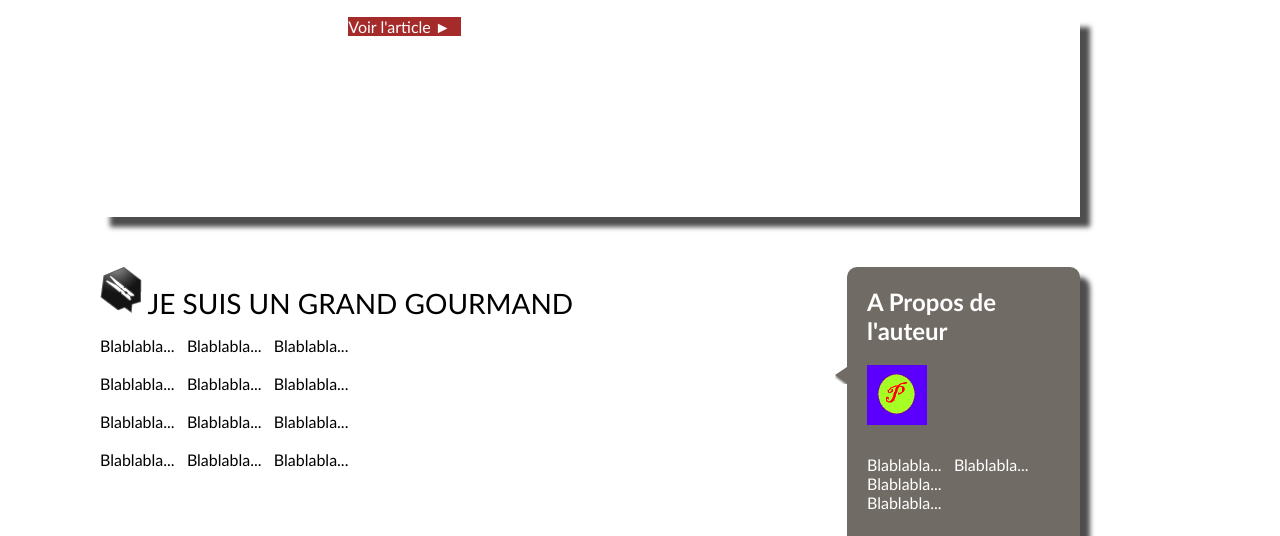
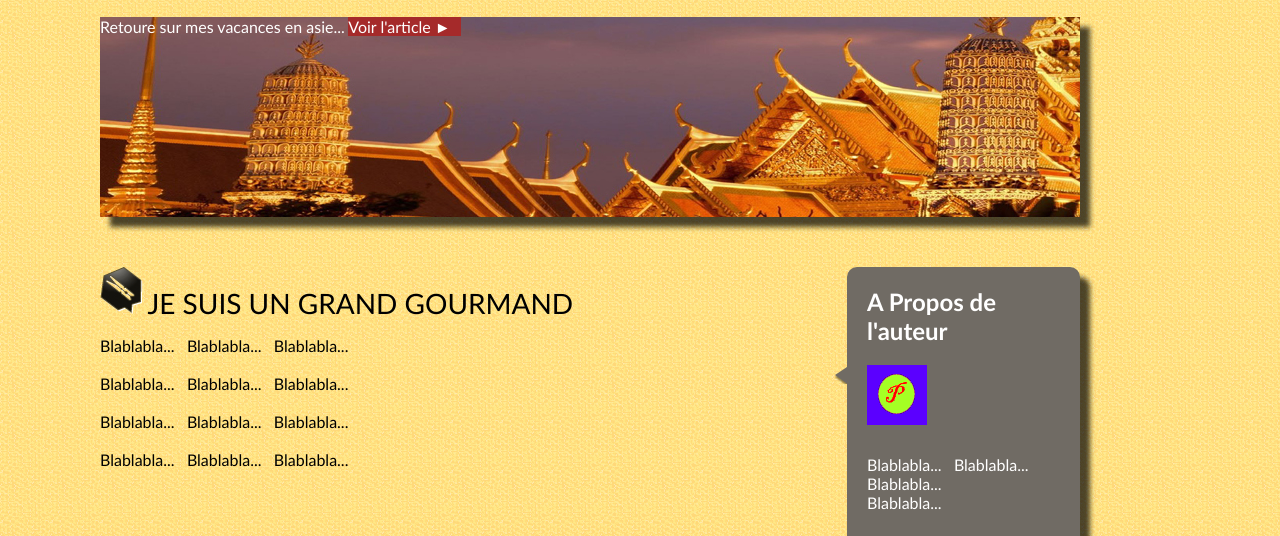
Before and after one commit to lhadi19/lhadi, a plain HTML site: page index.html in a window 1280 px wide. Shown: the part 166-702 px from the top of the page. Drawn offline with Linux system fonts and the light colour scheme.

Commit message:
Update style.css

```diff
--- a/style.css
+++ b/style.css
@@ -1,5 +1,5 @@
   body {
-            background-image: url('images/fond_jaune.png');
+            background-image: url('fond_jaune.png');
         }
 
         .logo {
@@ -16,7 +16,7 @@
         .boxed {
             box-shadow: 10px 10px 5px rgb(2, 2, 2, 0.7);
             ;
-            background-image: url("images/bangkok.jpg");
+            background-image: url("bangkok.jpg");
             background-size: 100%;
             background-repeat: no-repeat;
             background-size: cover;
```
